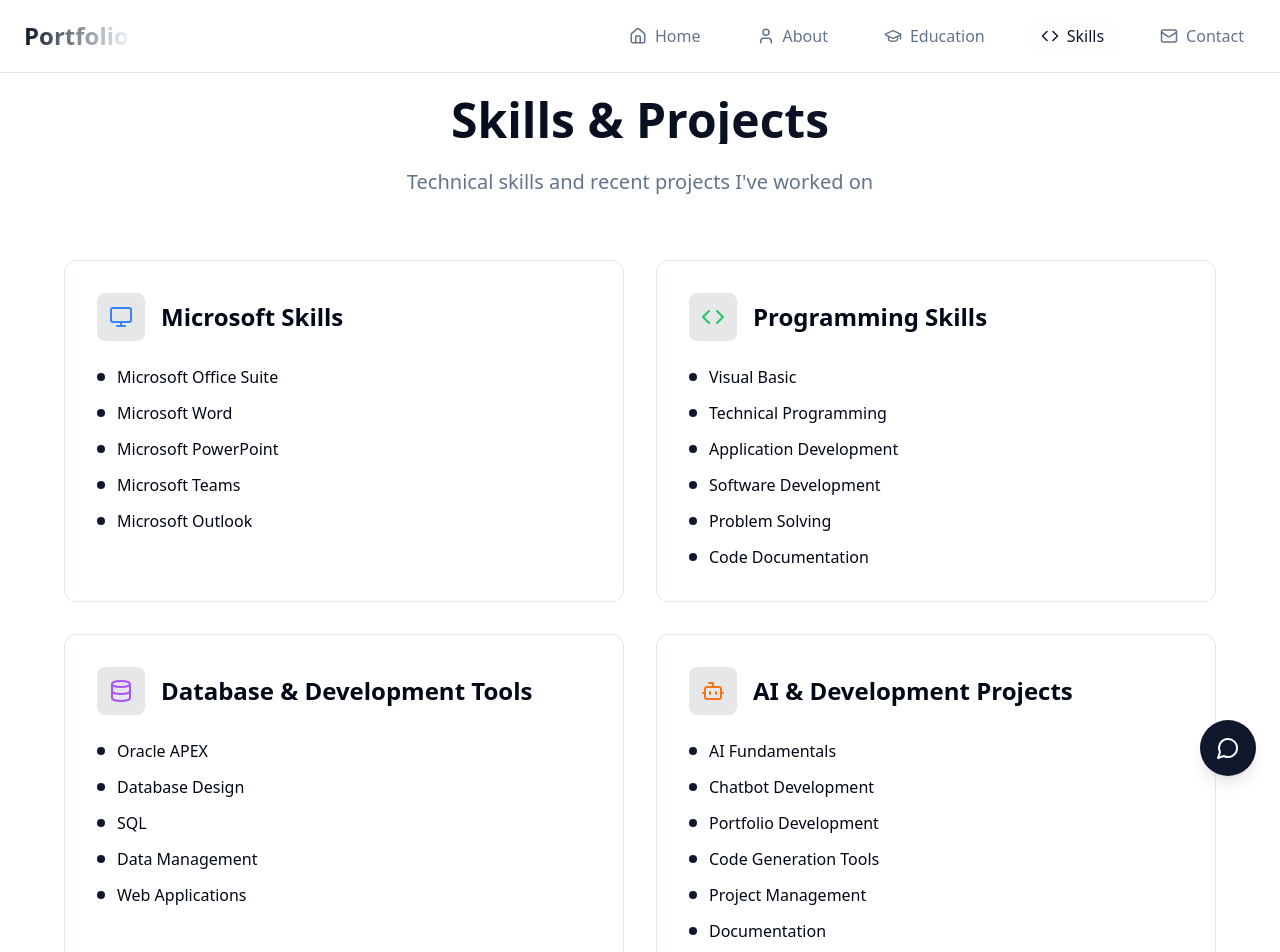
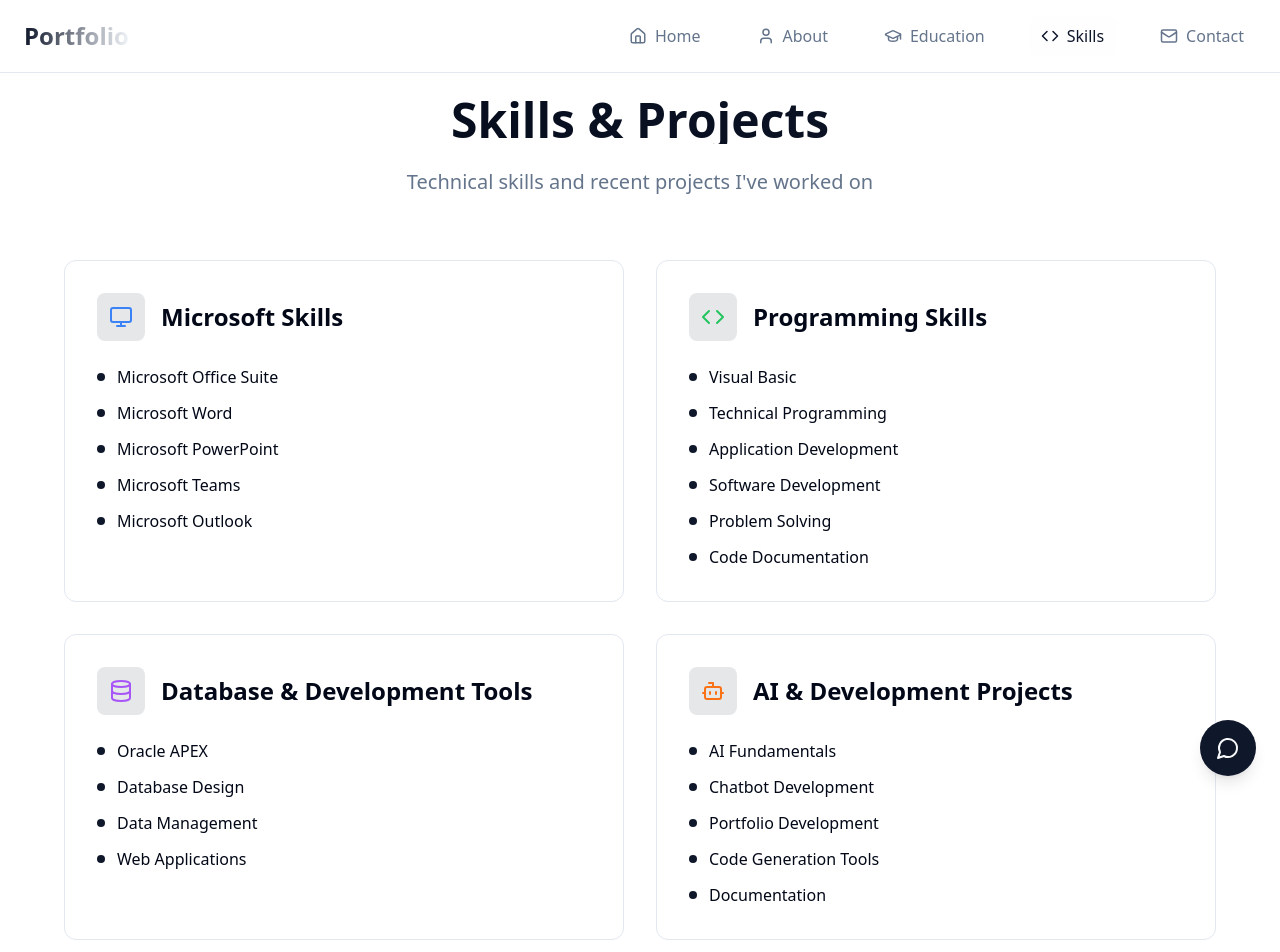
Before and after one commit to LindokuhleMolose/creative-self-reveal, a React (Vite) app: page /skills in a window 1280 px wide. Shown: the top 952 px of the page. Built offline with nearby package versions, Linux system fonts and the light colour scheme.

Commit message:
Remove SQL and project management skills
Removed SQL and project management skills from the skills list.

```diff
--- a/src/pages/Skills.tsx
+++ b/src/pages/Skills.tsx
@@ -35,7 +35,6 @@ const Skills = () => {
       skills: [
         'Oracle APEX',
         'Database Design',
-        'SQL',
         'Data Management',
         'Web Applications'
       ]
@@ -49,7 +48,6 @@ const Skills = () => {
         'Chatbot Development',
         'Portfolio Development',
         'Code Generation Tools',
-        'Project Management',
         'Documentation'
       ]
     }
```
